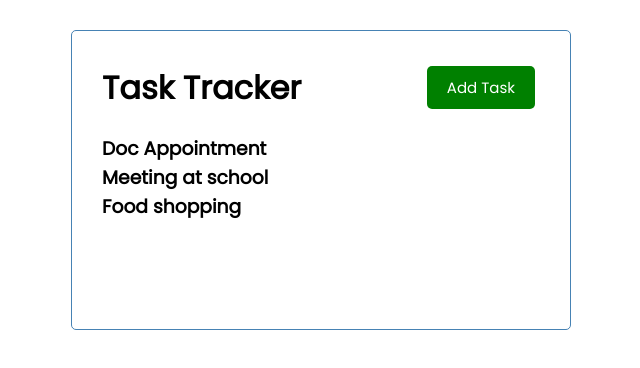
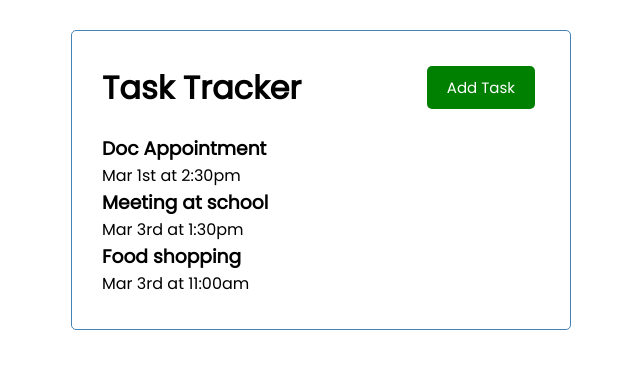
Before and after one commit to amecreate/vuejs-tasktracker, a Vue app in the folder tasktracker/: page / in a window 1280 px wide. Shown: the top 368 px of the page, without its empty margins (319-959 px from the left). Built offline with nearby package versions, Linux system fonts and the light colour scheme.

Commit message:
in Task.vue, add more task details in template

```diff
--- a/tasktracker/src/components/Task.vue
+++ b/tasktracker/src/components/Task.vue
@@ -1,5 +1,8 @@
 <template>
-    <h3>{{ task.text }}</h3>
+    <div class="task">
+        <h3>{{ task.text }}</h3>
+        <p>{{ task.day }}</p>
+    </div>
 </template>
 
 <script>
```
